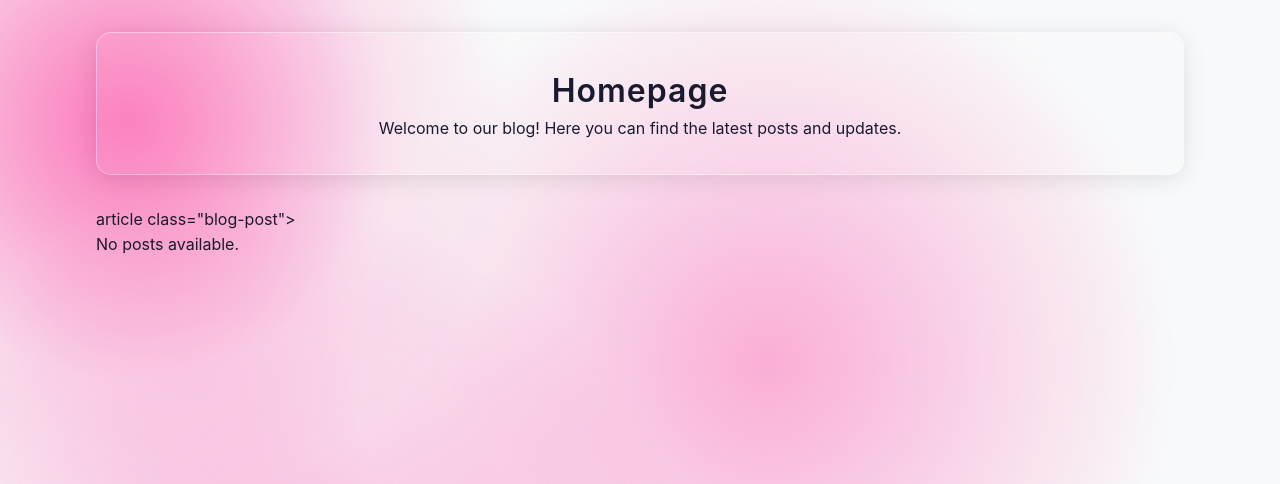
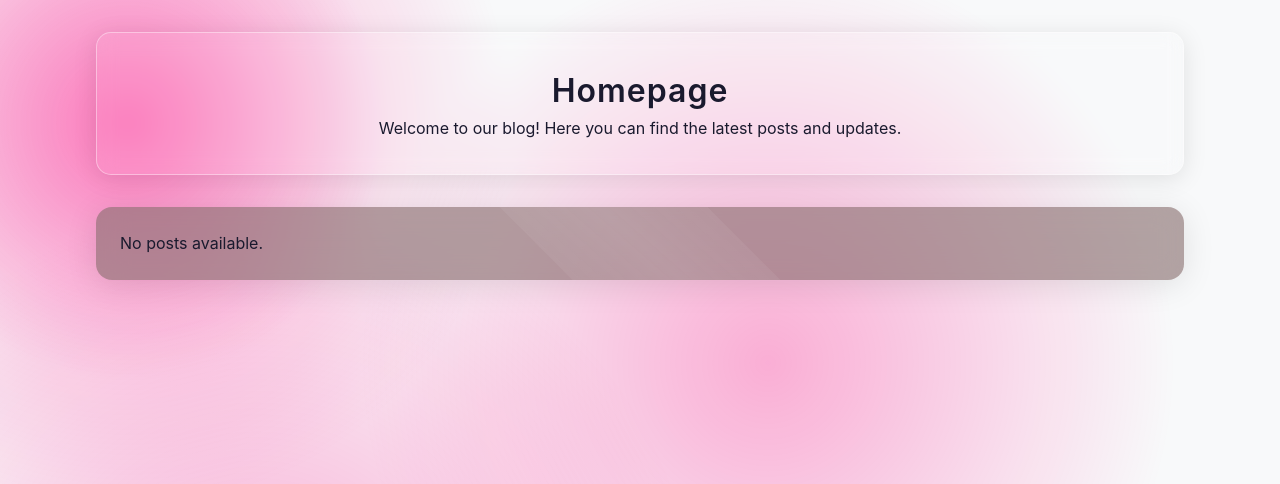
Before and after one commit to jrcrisford/blog-platform-kit202, a PHP site: page / in a window 1280 px wide. Shown: the part 117-601 px from the top of the page. Run offline with PHP 8.4, Linux system fonts and the light colour scheme; data that the repository does not hold is empty.

Commit message:
Fixed typos

```diff
--- a/index.php
+++ b/index.php
@@ -18,8 +18,8 @@
     //Handle comment submission
     if ($_SERVER['REQUEST_METHOD'] === 'POST' && isset($_SESSION['userID'])) {
         $postId = $_POST['post_id'] ?? null;
-        $comment = $_POST['rating'] ?? null;
-        $username = $_SESSION['comment'] ?? null;
+        $rating = $_POST['rating'] ?? null;
+        $comment = $_SESSION['comment'] ?? null;
 
         if ($postID && $rating && $comment) {
             $conn = connect();
@@ -135,7 +135,7 @@
                 // Display the most recent post
                 if ($posts) {
                     foreach ($posts as $post) {
-                        echo '<article class="blog-post"';
+                        echo '<article class="blog-post">';
                         echo '<h3>' . htmlspecialchars($post['title']) . '</h3>';
                         echo '<div class="post-content">';
                         echo '<p>' . htmlspecialchars($post['content']) . '</p>';
@@ -149,7 +149,7 @@
 
                         //Ratings and Comments
                         $conn = connect();
-                        $comments = getCommentsAndRatingsByPostId($conn, $post['postID']);
+                        $comments = getCommentsAndRatingsByPostID($conn, $post['postID']);
                         disconnect($conn);
 
                         $sectionID = 'comments_' . $post['postID'];
@@ -191,7 +191,7 @@
                 }
             }
                 else {
-                    echo 'article class="blog-post">';
+                    echo '<article class="blog-post">';
                     echo '<p>No posts available.</p>';
                     echo '</article>';
                 }
```
